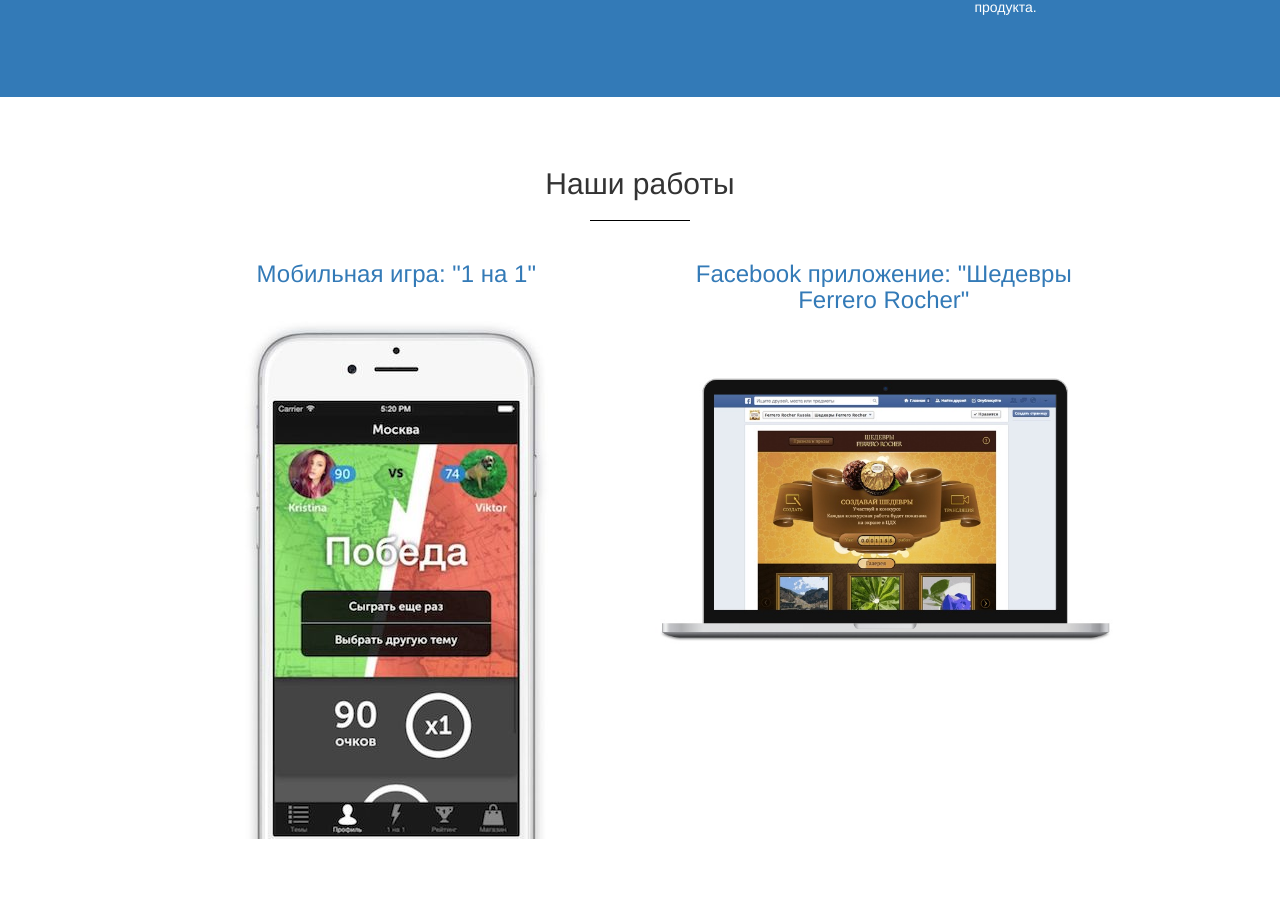
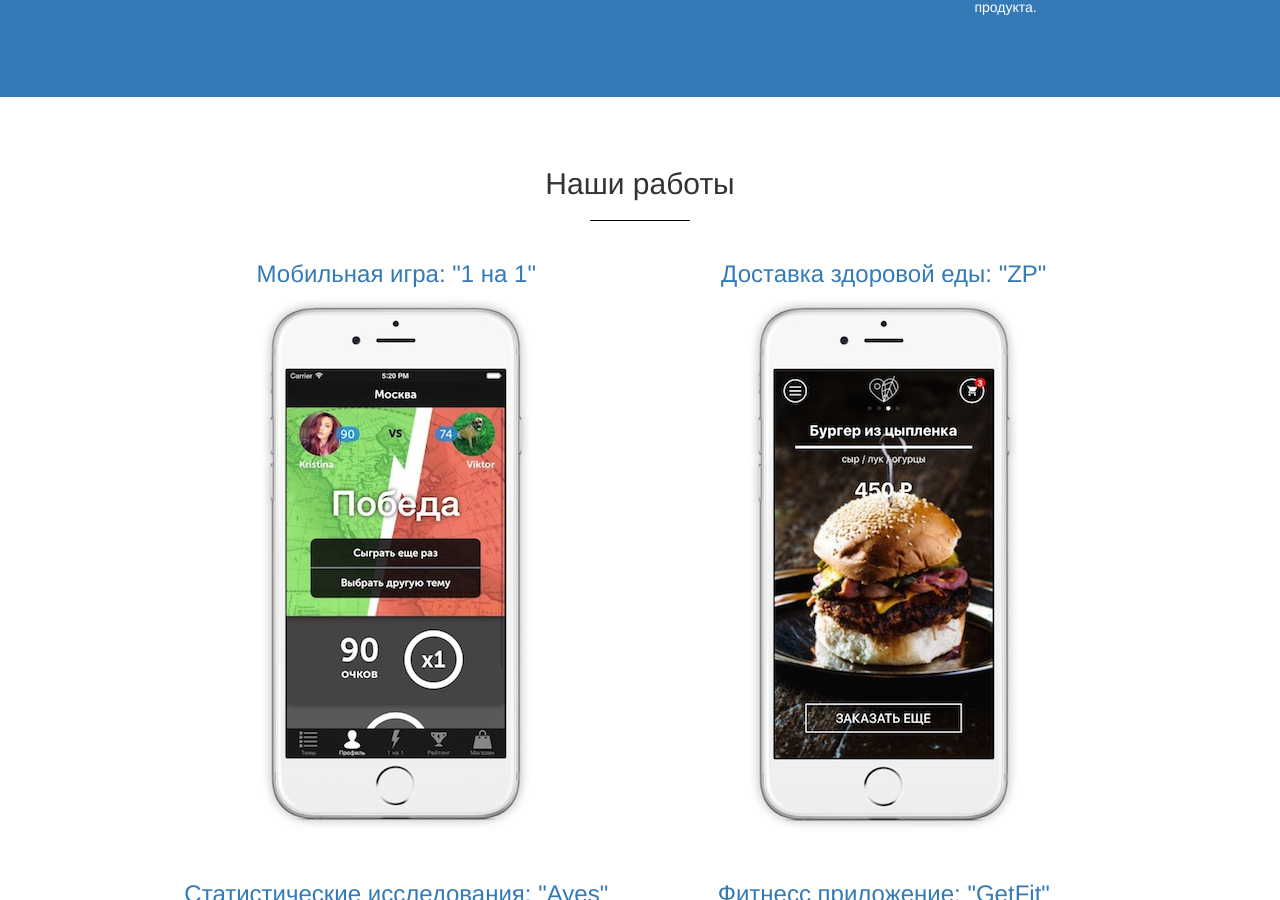
Before and after one commit to BinaryBlitz/binaryblitz.github.io, a Jekyll site: the page built from index.html, in a window 1280 px wide and 900 px high, scrolled down 1501 px. Built offline with Jekyll 4.4.1, drawn with Linux system fonts in a browser that asks for light colours; a style sheet for code colours, icons or effects is not loaded.

Commit message:
update portfolio

```diff
--- a/_includes/portfolio.html
+++ b/_includes/portfolio.html
@@ -10,20 +10,54 @@
             <div class="portfolio-item">
               <a href="https://itunes.apple.com/ru/app/1-na-1/id1017347211">
                 <h3>Мобильная игра: "1 на 1"</h3>
-                <img class="img-portfolio img-responsive" src="img/portfolio-1.jpg">
+                <img class="img-portfolio img-responsive" src="img/1na1.jpg">
               </a>
             </div>
           </div>
 
           <div class="col-md-6">
             <div class="portfolio-item">
-              <a href="#">
-                <h3>Facebook приложение: "Шедевры Ferrero Rocher"</h3>
-                <img class="img-portfolio img-responsive" src="img/portfolio-2.jpg">
+              <a href="">
+                <h3>Доставка здоровой еды: "ZP"</h3>
+                <img class="img-portfolio img-responsive" src="img/zp.jpg">
               </a>
             </div>
           </div>
         </div>
+
+        <div class="row">
+          <div class="col-md-6">
+            <div class="portfolio-item">
+              <a href="">
+                <h3>Cтатистические исследования: "Ayes"</h3>
+                <img class="img-portfolio img-responsive" src="img/ayes.jpg">
+              </a>
+            </div>
+          </div>
+
+          <div class="col-md-6">
+            <div class="portfolio-item">
+              <a href="">
+                <h3>Фитнесс приложение: "GetFit"</h3>
+                <img class="img-portfolio img-responsive" src="img/fit.jpg">
+              </a>
+            </div>
+          </div>
+        </div>
+
+        <div class="row">
+          <div class="col-md-6">
+            <div class="portfolio-item">
+              <a href="">
+                <h3>Facebook приложение: "Шедевры Ferrero Rocher"</h3>
+                <img class="img-portfolio img-responsive" src="img/fr.jpg">
+              </a>
+            </div>
+          </div>
+
+
+        </div>
+
       </div>
       <!-- /.col-lg-10 -->
     </div>
```
Also changed, not shown: img/1na1.jpg (added), img/ayes.jpg (added), img/callout.jpg (deleted), img/fit.jpg (added), img/fr.jpg (renamed from img/portfolio-2.jpg), img/icon175x175.png (deleted), img/portfolio-1.jpg (deleted), img/portfolio-12.jpg (deleted), img/portfolio-3.jpg (deleted), img/portfolio-4.jpg (deleted), img/screen322x572.jpeg (deleted), img/zp.jpg (added), 2 other files.
